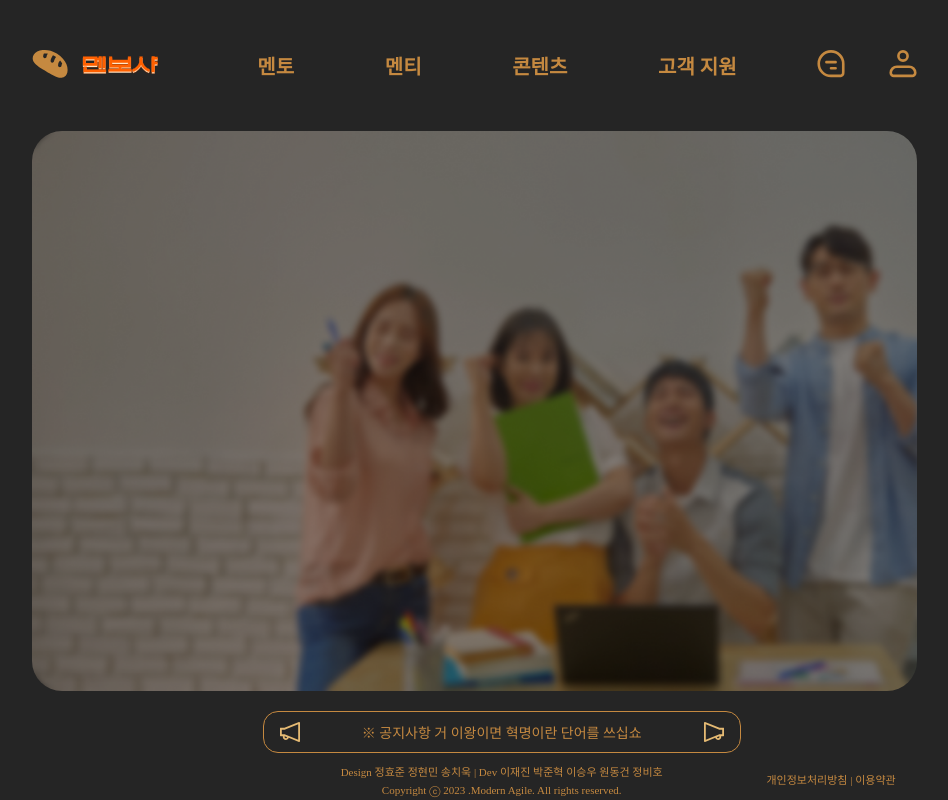
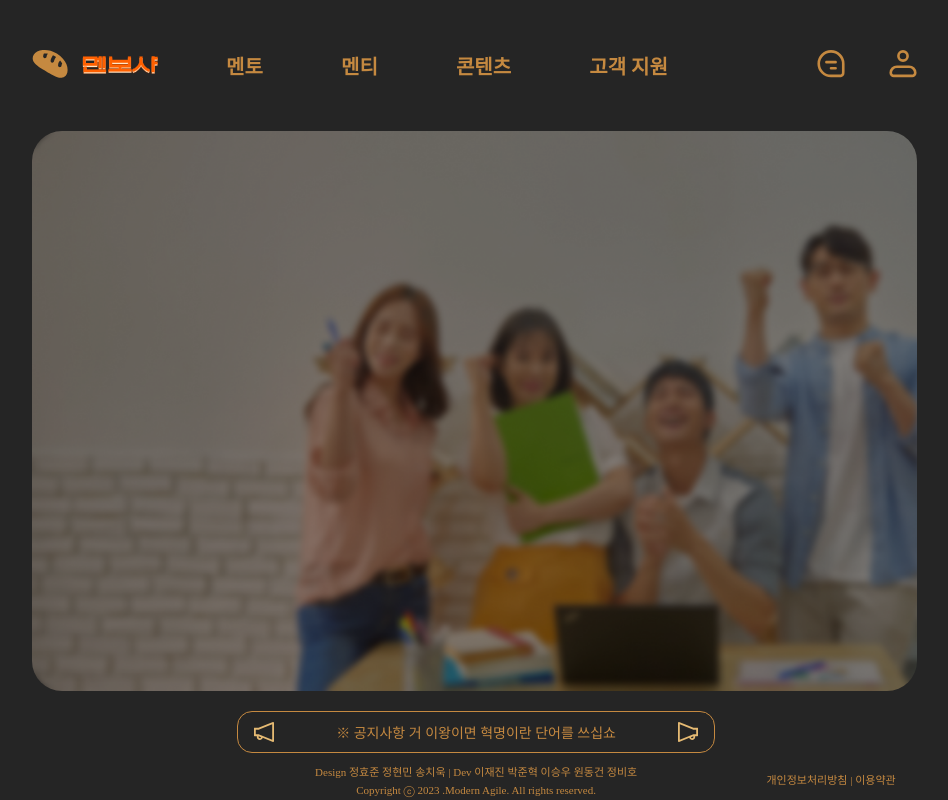
Before and after one commit to modern-agile-team/Menbosha-front, a Next.js app: page /main in a window 1280 px wide. Shown: the whole page, without its empty margins (166-1114 px from the left). Built offline with nearby package versions, Linux system fonts and the light colour scheme.

Commit message:
feat(#11): css 수정

```diff
--- a/src/components/common/footer/styled.ts
+++ b/src/components/common/footer/styled.ts
@@ -18,7 +18,7 @@ export const FooterArea = styled.div`
 
 export const FooterBox = styled.div`
   display: flex;
-  width: 51vw;
+  width: 53vw;
   justify-content: space-between;
   /* border: 2px solid gray; */
 `;
--- a/src/components/common/header/styled.ts
+++ b/src/components/common/header/styled.ts
@@ -34,7 +34,8 @@ export const LogoBox = styled.div`
 export const NavigateBox = styled.div`
   display: flex;
   /* flex-wrap: wrap; */
-  width: 570px;
+  width: 520px;
+  margin-right: 100px;
   justify-content: space-around;
   align-items: center;
   /* border: 2px solid blue; */
```
